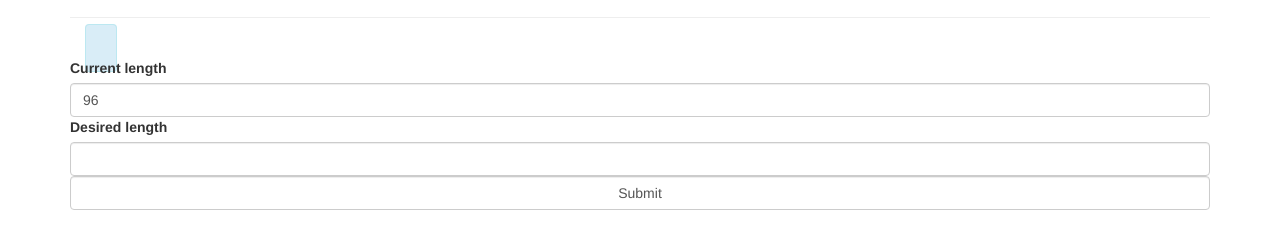
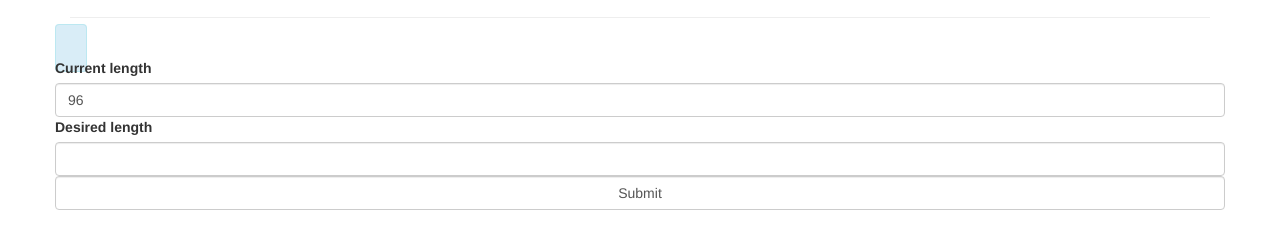
Before and after one commit to Rottweiler/rottweiler.github.io, a plain HTML site: page index.html in a window 1280 px wide. Shown: the part 56-304 px from the top of the page. Drawn offline with nearby package versions, Linux system fonts and the light colour scheme.

Commit message:
Update index.html

```diff
--- a/index.html
+++ b/index.html
@@ -14,11 +14,11 @@
 
 			<hr />
 
-			<div class="container">
+			<div class="row">
 				<span id="result" class="alert alert-info"></span>
 			</div>
 
-			<form id="board-calculator" class="form">
+			<form id="board-calculator" class="form row">
 
 				<label for="board-length">Current length</label>
 				<input id="board-length" class="form-control" type="number" value="96" />
@@ -44,7 +44,7 @@
 			});
 
 			function calculate(board, desired) {
-				return (parseFloat(board) - parseFloat(desired)) - .25;
+				return (parseFloat(board) - parseFloat(desired)) - .50;
 			}
 		</script>
 	</body>
```
